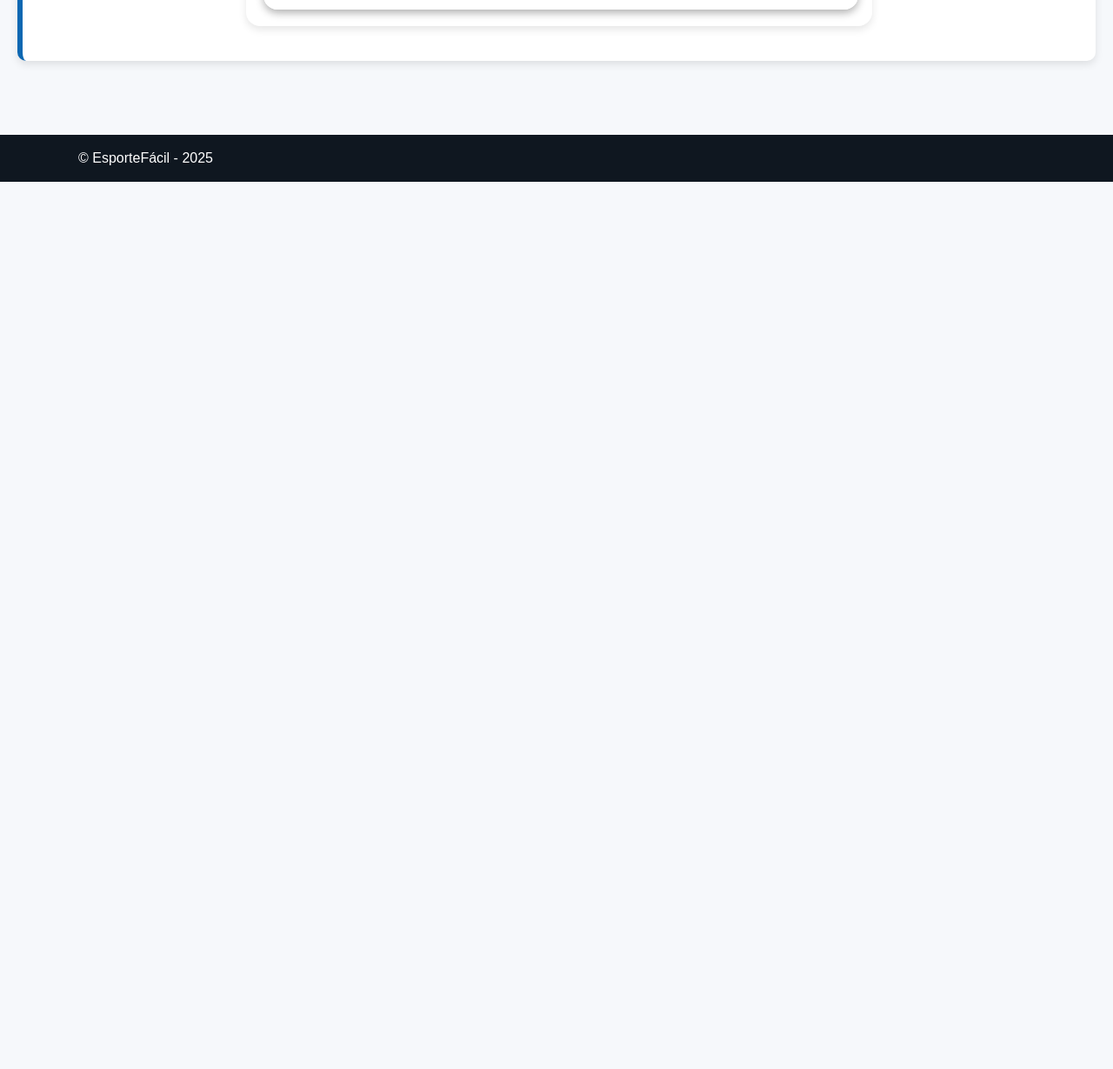
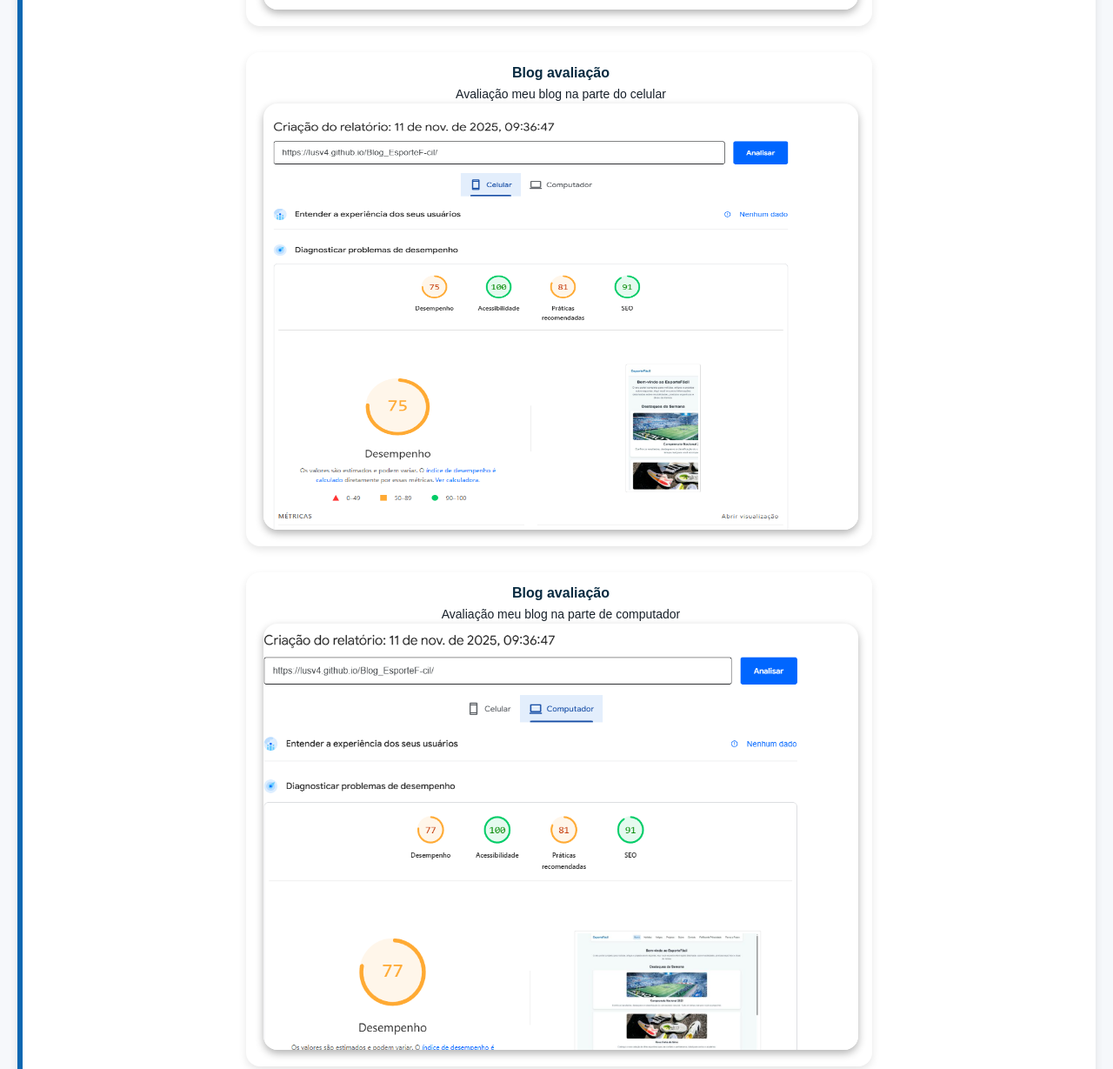
Before and after one commit to Lusv4/Blog_EsporteF-cil, a website built with Vite: page passo-a-passo.html in a window 1280 px wide. Shown: the part 4976-6205 px from the top of the page at 87% size. Before the commit the page ends 5185 px from the top, so only its background shows below. Built offline with nearby package versions, Linux system fonts and the light colour scheme.

Commit message:
Site pronto

```diff
--- a/passo-a-passo.html
+++ b/passo-a-passo.html
@@ -120,6 +120,22 @@
             <img src="./img/speed.png">
           </div>
         </div>
+
+        <div class="etapaP">
+          <div class="conteudoP">
+            <h3>Blog avaliação</h3>
+            <p>Avaliação meu blog na parte do celular</p>
+            <img src="./img/desempenho_celular.png">
+          </div>
+        </div>
+
+        <div class="etapaP">
+          <div class="conteudoP">
+            <h3>Blog avaliação</h3>
+            <p>Avaliação meu blog na parte de computador</p>
+            <img src="./img/desempenho_computador.png">
+          </div>
+        </div>
       </div>
     </section>
 
```
Also changed, not shown: img/desempenho_celular.png (added), img/desempenho_computador.png (added).
